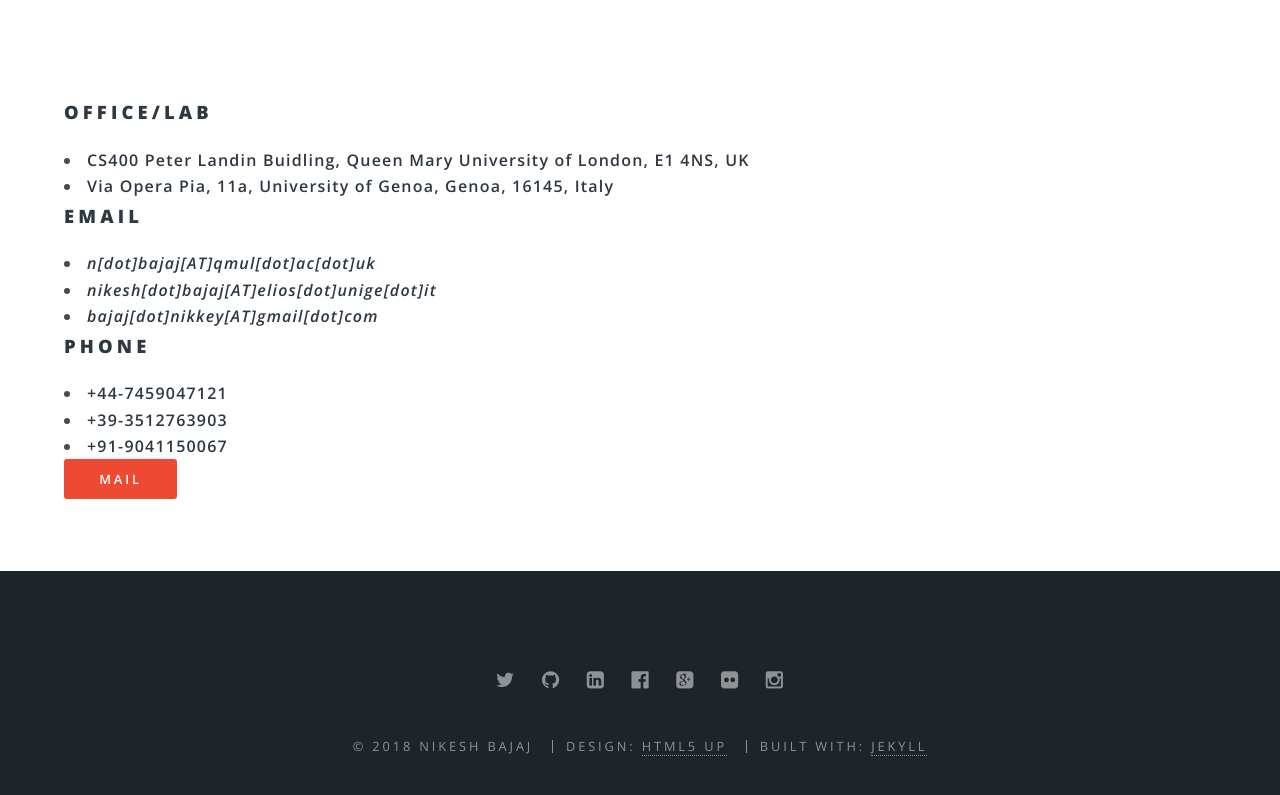
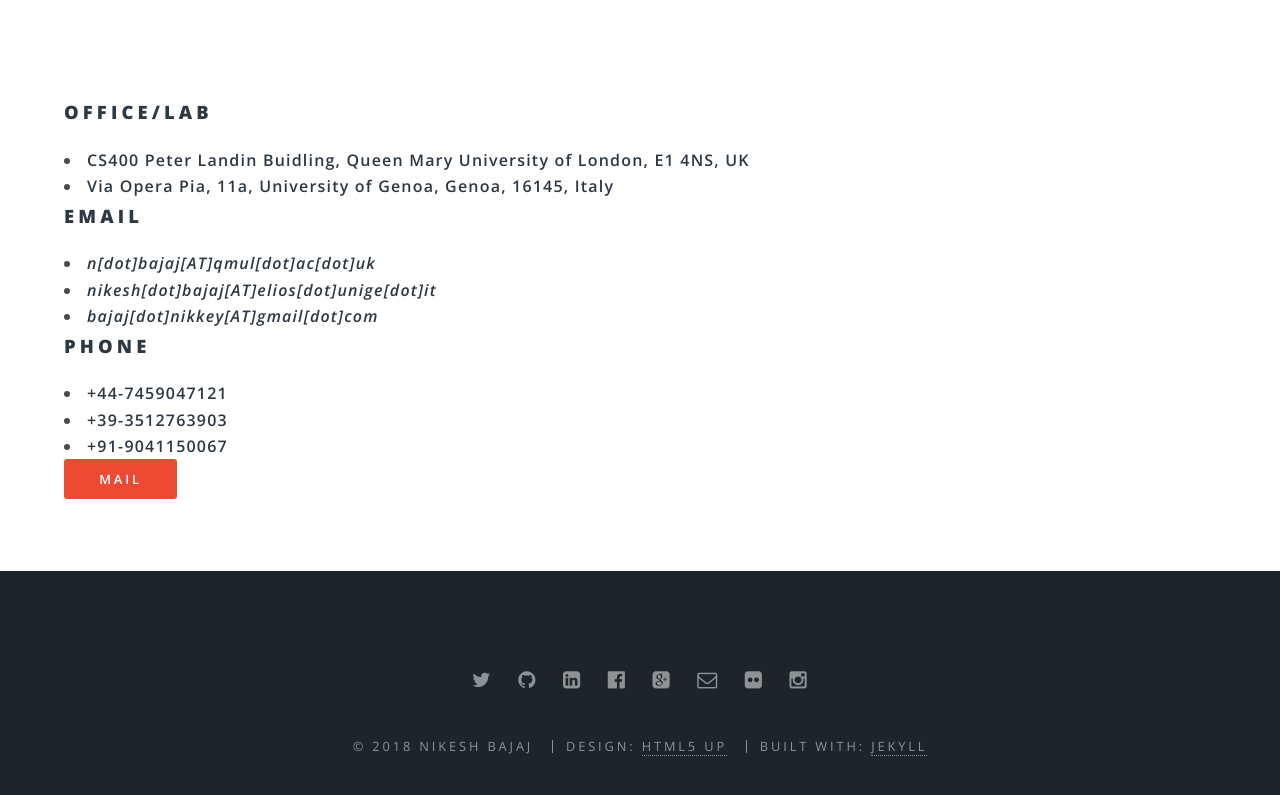
Before and after one commit to Nikeshbajaj/nikeshbajaj.github.io, a Jekyll site: the page built from contact.html, in a window 1280 px wide and 1242 px high. Shown: the part 393-1188 px from the top of the window. Built offline with Jekyll 4.4.1, drawn with Linux system fonts in a browser that asks for light colours.

```diff
--- a/_config.yml
+++ b/_config.yml
@@ -4,9 +4,9 @@
 # Site settings
 title: < / Nikesh Bajaj >
 description: |
-  PhD
+  PhD:|
   Signal Processing &
-  Machine Learning
+  Machine Learning |
 owner: Nikesh Bajaj # or company name
 first_published: 2018 # if migrating another site, the year of your first publish
 email: n.bajaj@qmul.ac.uk
@@ -18,7 +18,7 @@ social:
   linkedin-square: https://uk.linkedin.com/in/bajajnikesh
   facebook-official: http://facebook.com/nikeshbajaj.nikb
   google-plus-square: https://plus.google.com/u/0/+NikeshBajaj
-  #email: /contact/
+  email: mailto:n.bajaj@qmul.ac.uk
   flickr: https://www.flickr.com/photos/nikeshbajaj
   instagram: https://www.instagram.com/nikeshbajaj/
   #youtube-square:
```
